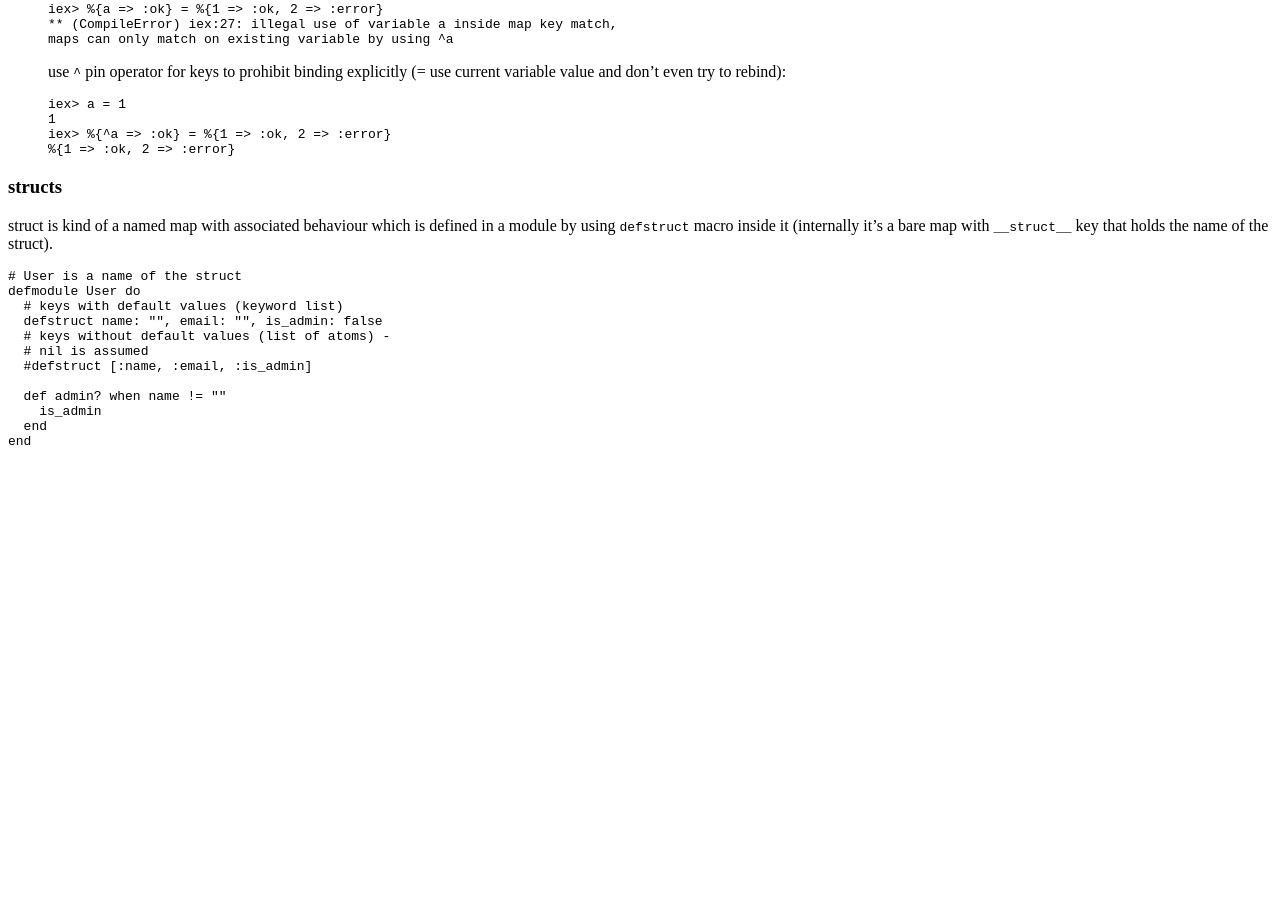
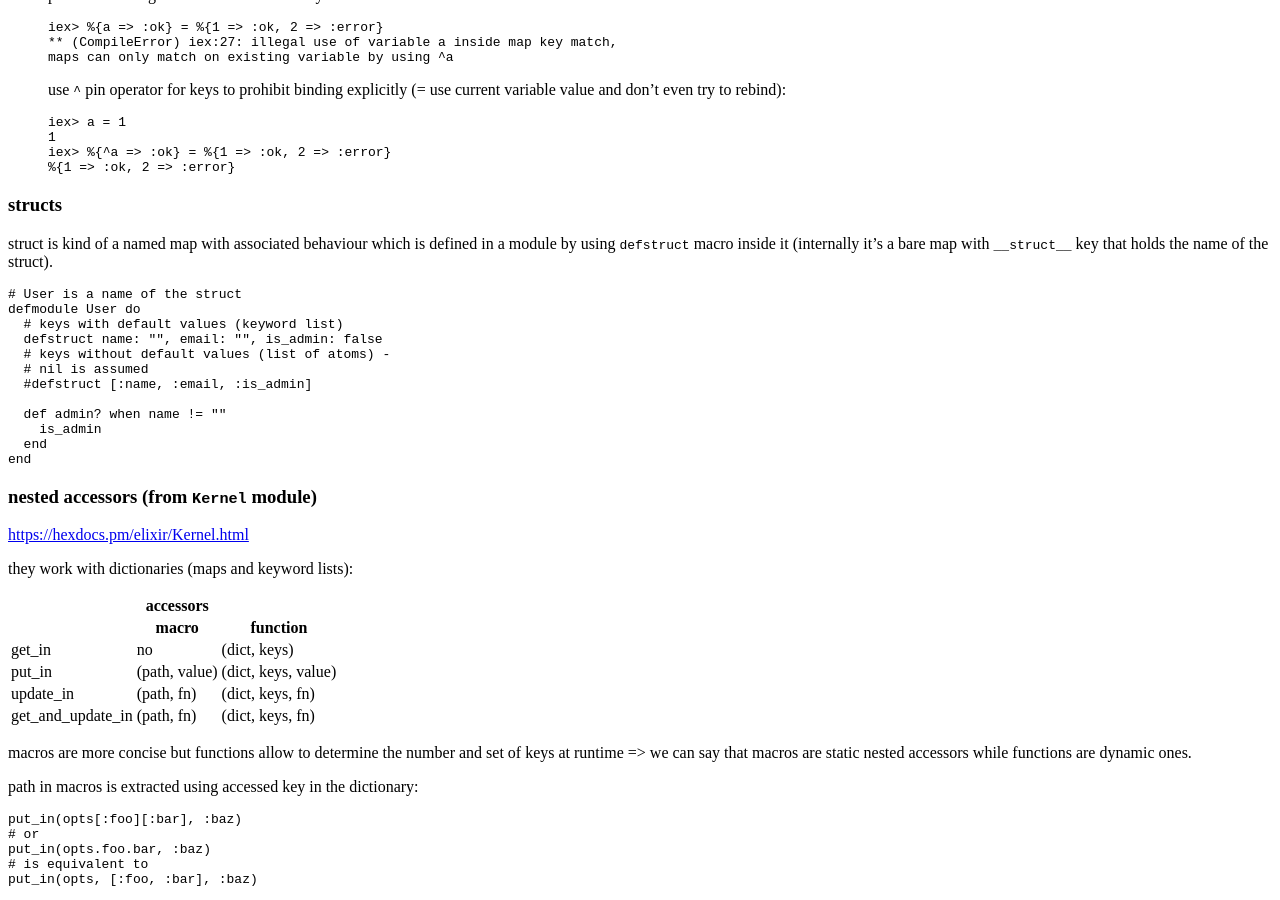
Before and after one commit to tap349/tap349.github.io, a Jekyll site: the page built from _posts/2016-12-31-elixir-notes.md, in a window 1280 px wide and 900 px high, scrolled down 7307 px. Built offline with Jekyll 4.4.1, drawn with Linux system fonts in a browser that asks for light colours; before the commit the page ends 7769 px from its top, so only the background shows below that; some of the changed text lies outside the part shown.

Commit message:
update 2017-01-06_02:28:29

````diff
--- a/_posts/2016-12-31-elixir-notes.md
+++ b/_posts/2016-12-31-elixir-notes.md
@@ -521,3 +521,32 @@
   end
 end
 ```
+
+### nested accessors (from `Kernel` module)
+
+<https://hexdocs.pm/elixir/Kernel.html>
+
+they work with dictionaries (maps and keyword lists):
+
+|                   | accessors                                     ||
+|                   | macro                    | function            |
+|-------------------|--------------------------|---------------------|
+| get_in            | no                       | (dict, keys)        |
+| put_in            | (path, value)            | (dict, keys, value) |
+| update_in         | (path, fn)               | (dict, keys, fn)    |
+| get_and_update_in | (path, fn)               | (dict, keys, fn)    |
+
+macros are more concise but functions allow to determine the number
+and set of keys at runtime =>
+we can say that macros are static nested accessors while
+functions are dynamic ones.
+
+path in macros is extracted using accessed key in the dictionary:
+
+```elixir
+put_in(opts[:foo][:bar], :baz)
+# or
+put_in(opts.foo.bar, :baz)
+# is equivalent to
+put_in(opts, [:foo, :bar], :baz)
+```
````
